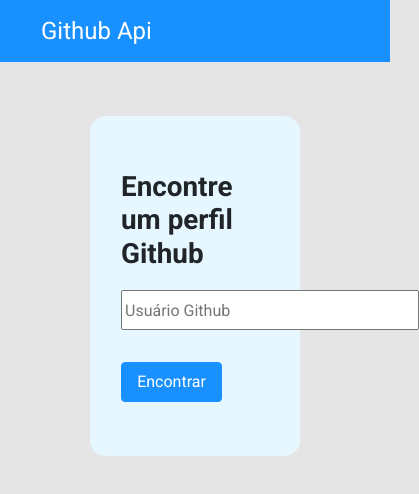
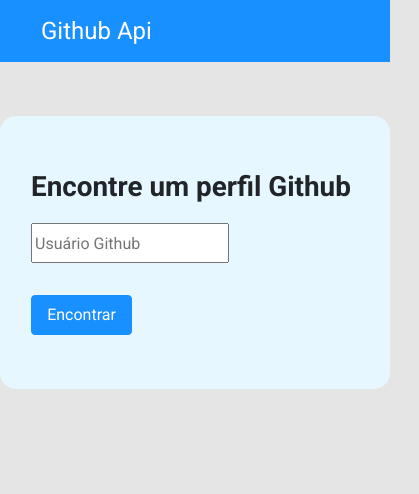
Before and after one commit to Jpoao/github-API-challenge, a React (Create React App) app: page /search in a window 390 px wide. Shown: the top 494 px of the page, 419 px wide, since content can reach past the window. Built offline with nearby package versions, Linux system fonts and the light colour scheme.

Commit message:
responsive search page

```diff
--- a/src/components/ResultCard/index.tsx
+++ b/src/components/ResultCard/index.tsx
@@ -18,9 +18,9 @@
         <div className="info_container">
           <h5>Informações</h5>
           <p>
-            Perfil:<a> </a>
+            Perfil:
             <a className="href" href= {html_url}>
-              {html_url}
+              {" "}{html_url}
             </a>
           </p>
           <p>
--- a/src/components/ResultCard/styles.css
+++ b/src/components/ResultCard/styles.css
@@ -45,3 +45,18 @@
     height: 247px;
     width: 247px;
 }
+
+@media (max-width: 768px) {
+
+    .result_container {
+        margin: 5px 0;
+        flex-direction: column;
+        align-items: center;
+    }
+
+    .info_container h5 {
+        display: flex;
+        justify-content: center;
+    }
+
+}
--- a/src/pages/Search/styles.css
+++ b/src/pages/Search/styles.css
@@ -22,3 +22,15 @@
 .button_container :hover {
     color: #FFFFFF
 }
+
+@media (max-width: 768px) {
+
+    .search-input {
+        width: 198px;
+    }
+
+    .search_top_container {
+        margin: 54px 0;
+    }
+
+}
```
